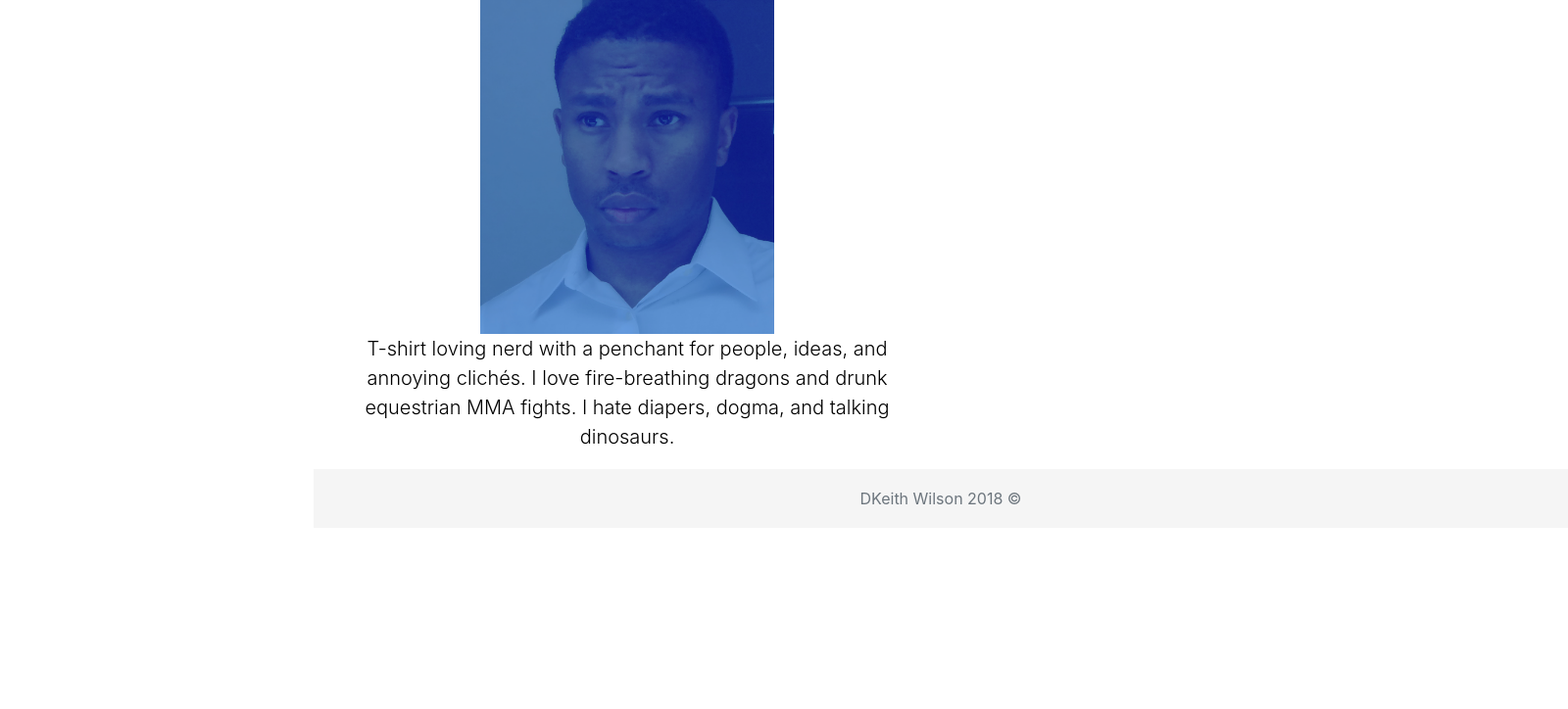
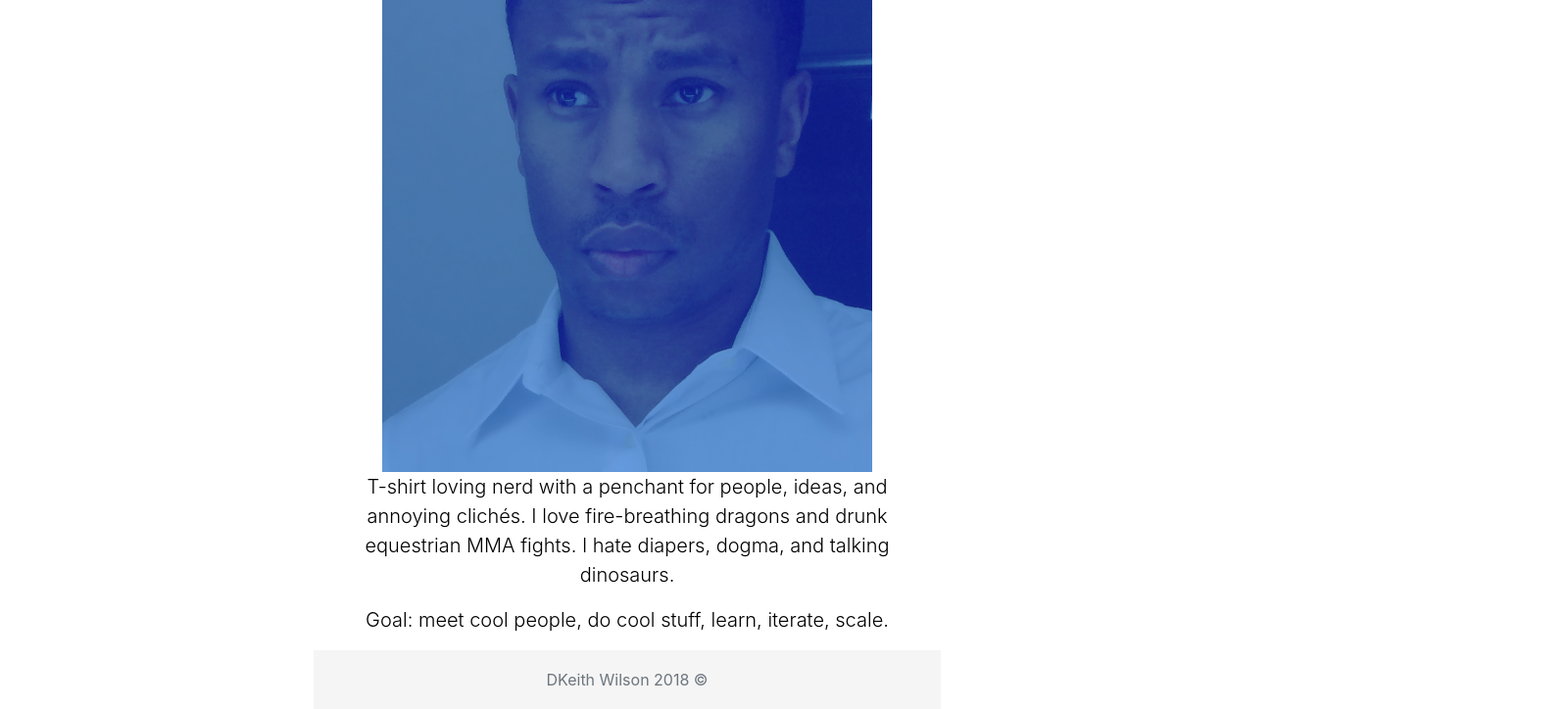
Before and after one commit to dkwilson/Bootstrap-Portfolio, a plain HTML site: page index.html in a window 1280 px wide. Shown: the part 261-985 px from the top of the page at 98% size, 1600 px wide, since content can reach past the window. Before the commit the page ends 800 px from the top, so only its background shows below. Drawn offline with nearby package versions, Linux system fonts and the light colour scheme.

Commit message:
finished about

```diff
--- a/assets/css/cover.css
+++ b/assets/css/cover.css
@@ -124,7 +124,7 @@ body {
   margin-bottom: 60px;
 }
 .footer {
-  position: absolute;
+
   bottom: 0;
   width: 100%;
   /* Set the fixed height of the footer here */
--- a/index.html
+++ b/index.html
@@ -31,22 +31,23 @@
                 </nav>
             </div>
         </header>
+        <div class="container">
             <div class="row">
                 <main role="main" class="inner cover">
                     <h1 class="cover-heading">About Me</h1>
                     <div class="col-12">
-                    <img id="image" src="assets/images/IMG_2155.png" alt="Profile Pic" width="300" height="350">
+                        <img id="image" src="assets/images/IMG_2155.png" alt="Profile Pic" class="img-fluid">
                     </div>
                     <div class="col-12">
-                    <p class="lead">T-shirt loving nerd with a penchant for people, ideas, and annoying clichés. I love
+                        <p class="lead">T-shirt loving nerd with a penchant for people, ideas, and annoying clichés. I
+                            love
                             fire-breathing dragons and drunk equestrian MMA fights. I hate diapers, dogma, and talking
                             dinosaurs.</p>
                         <p class="lead">Goal: meet cool people, do cool stuff, learn, iterate, scale.</p>
                     </div>
-
                 </main>
             </div>
-
+        </div>
         <!-- Footer -->
         <footer class="footer">
             <div class="container">
```
Lines whose indentation alone changed are shown as unchanged.
